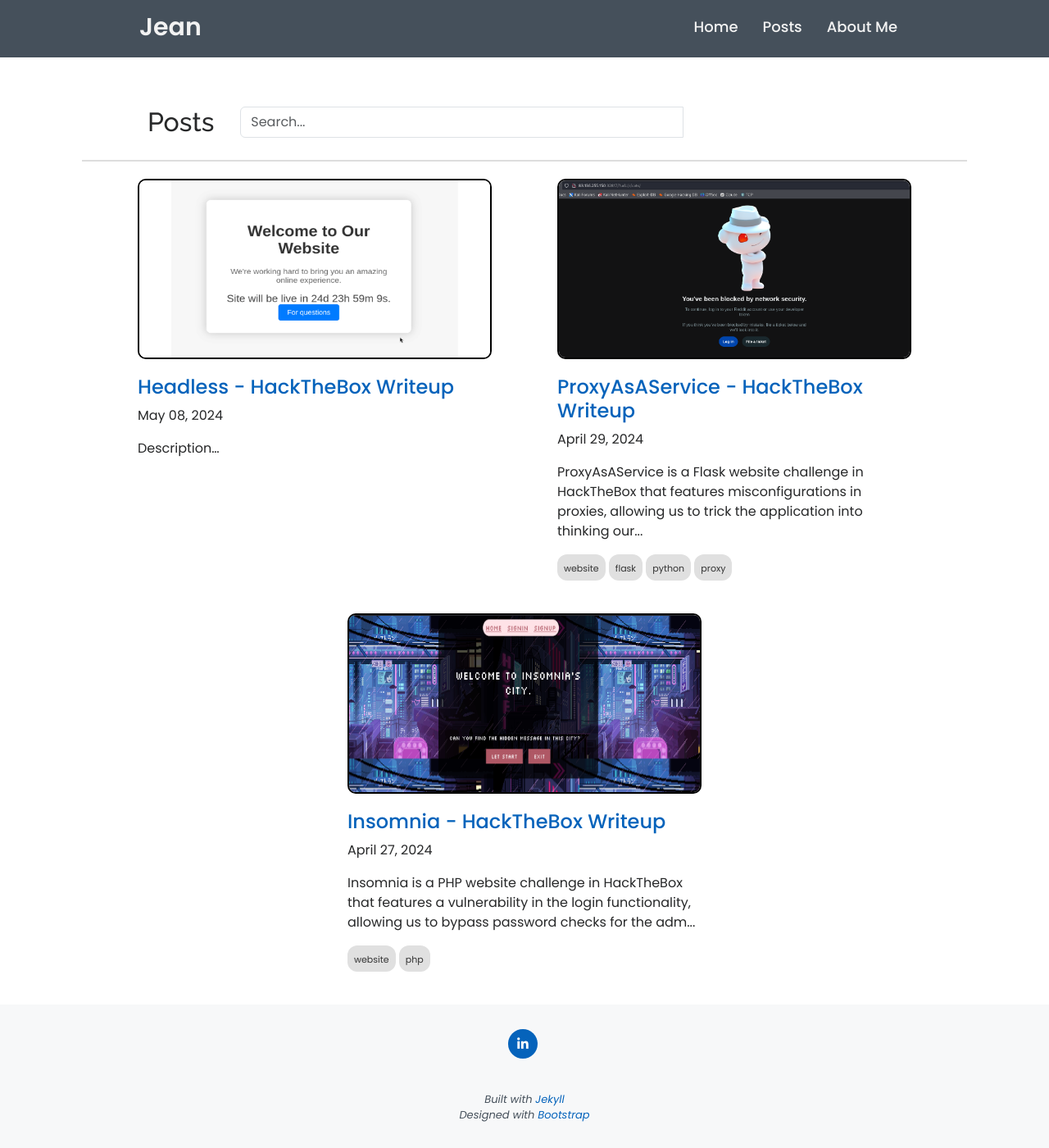
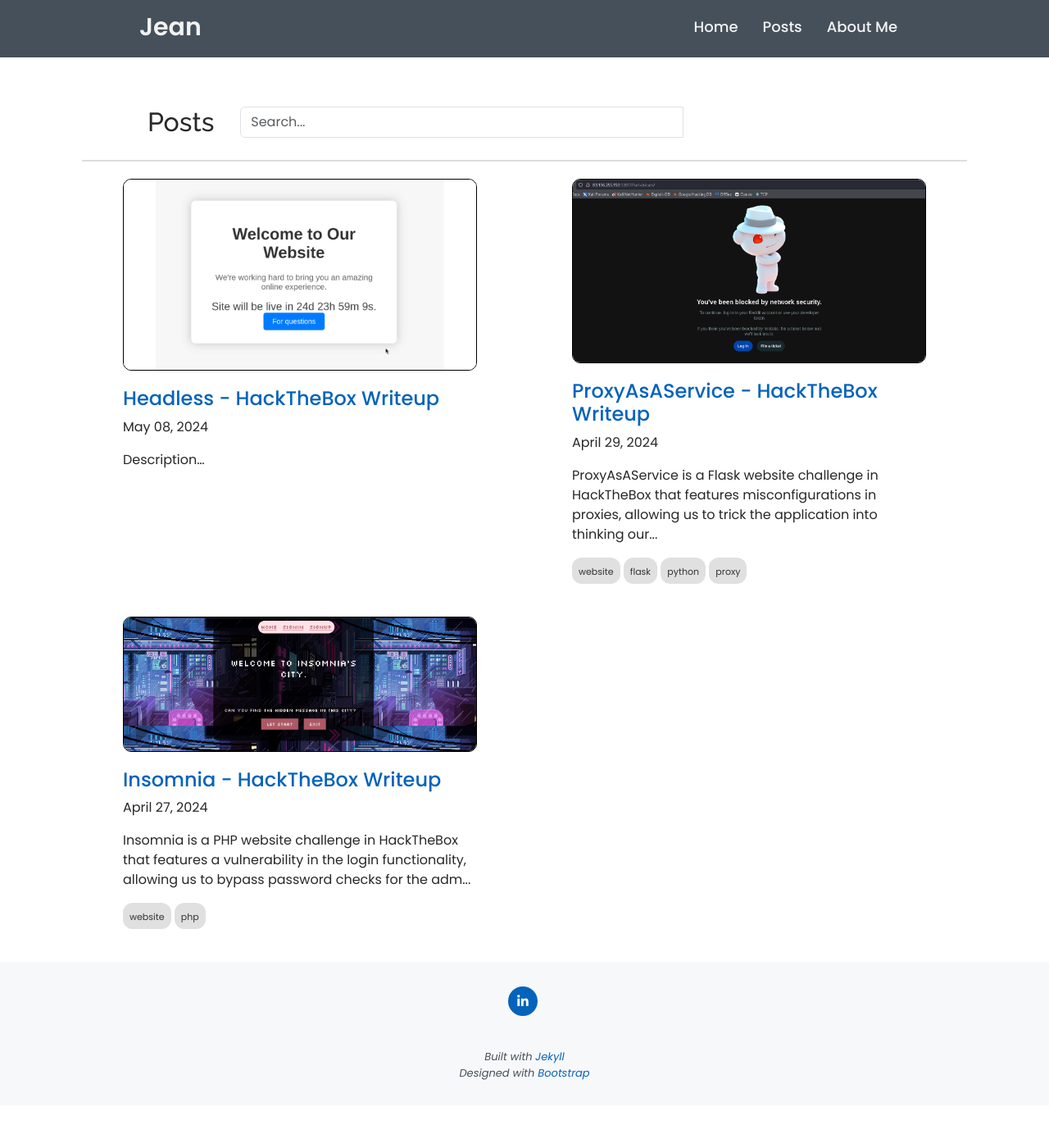
Before and after one commit to Jean2208/MyWebsite, a Jekyll site: the page built from _pages/posts.html, in a window 1280 px wide. Shown: the whole page at 82% size. Built offline with Jekyll 4.4.1, drawn with Linux system fonts in a browser that asks for light colours; after the commit the page ends 1348 px from its top, so only the background shows below that.

Commit message:
style: change posts flex box to justify the content with space between

```diff
--- a/assets/css/posts.css
+++ b/assets/css/posts.css
@@ -143,21 +143,21 @@
 .post-row {
   display: flex;
   flex-wrap: wrap;
-  justify-content: center;
+  justify-content: space-between;
 }
 
 .article {
   width: 40%;
-  margin-left: 40px;
-  margin-right: 40px;
+  margin-left: 50px;
+  margin-right: 50px;
   margin-bottom: 40px;
 }
 
 .article img {
   width: 100%;
-  height: 220px;
+  height: auto;
   margin-bottom: 20px;
-  border: 2px solid black;
+  border: 1px solid black;
   border-radius: 10px;
 }
 
@@ -171,9 +171,9 @@
 
   .article img {
     width: 100%;
-    height: 160px;
+    height: auto;
     margin-bottom: 20px;
-    border: 2px solid black;
+    border: 1px solid black;
     border-radius: 10px;
   }
 }
```
